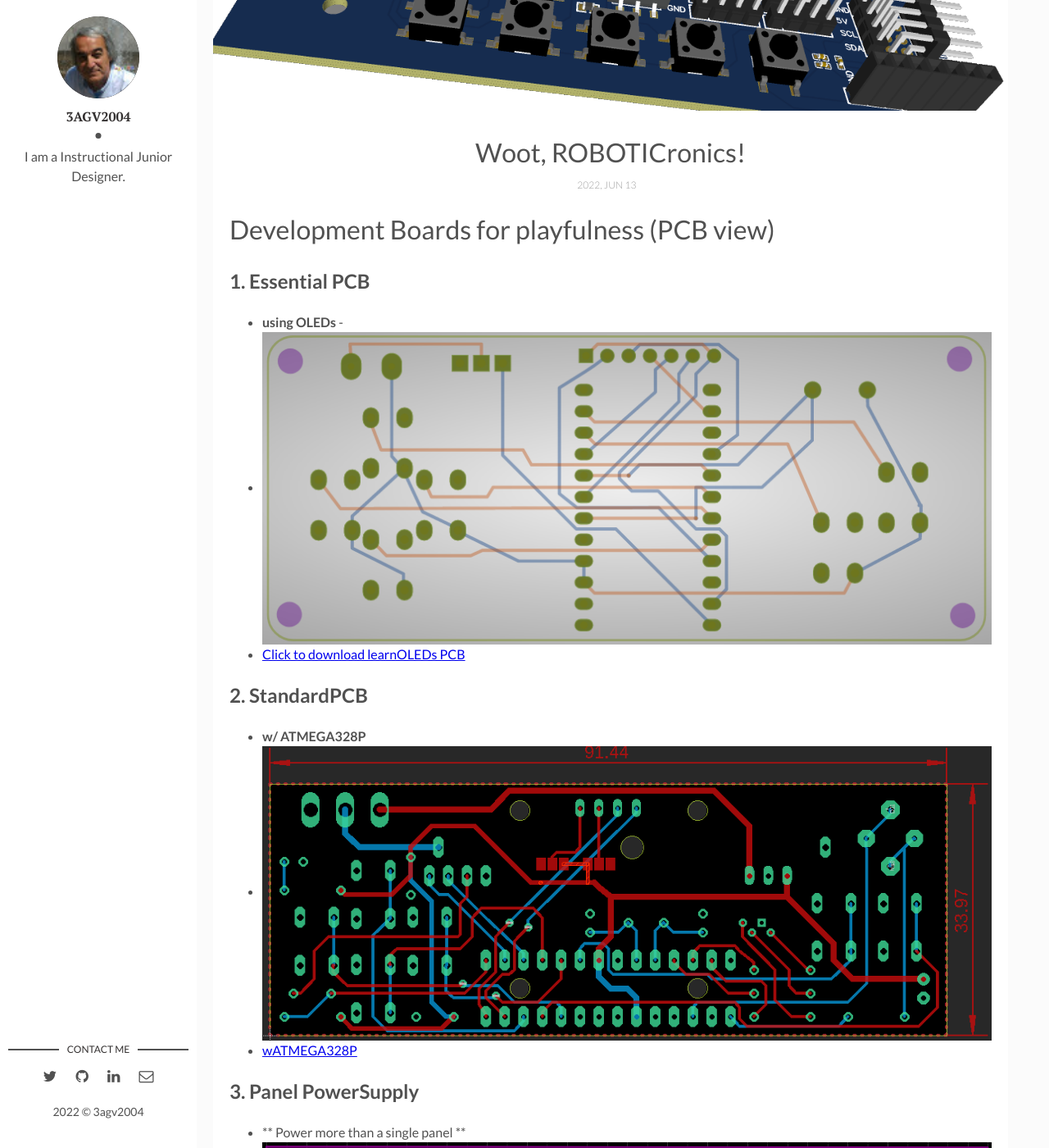
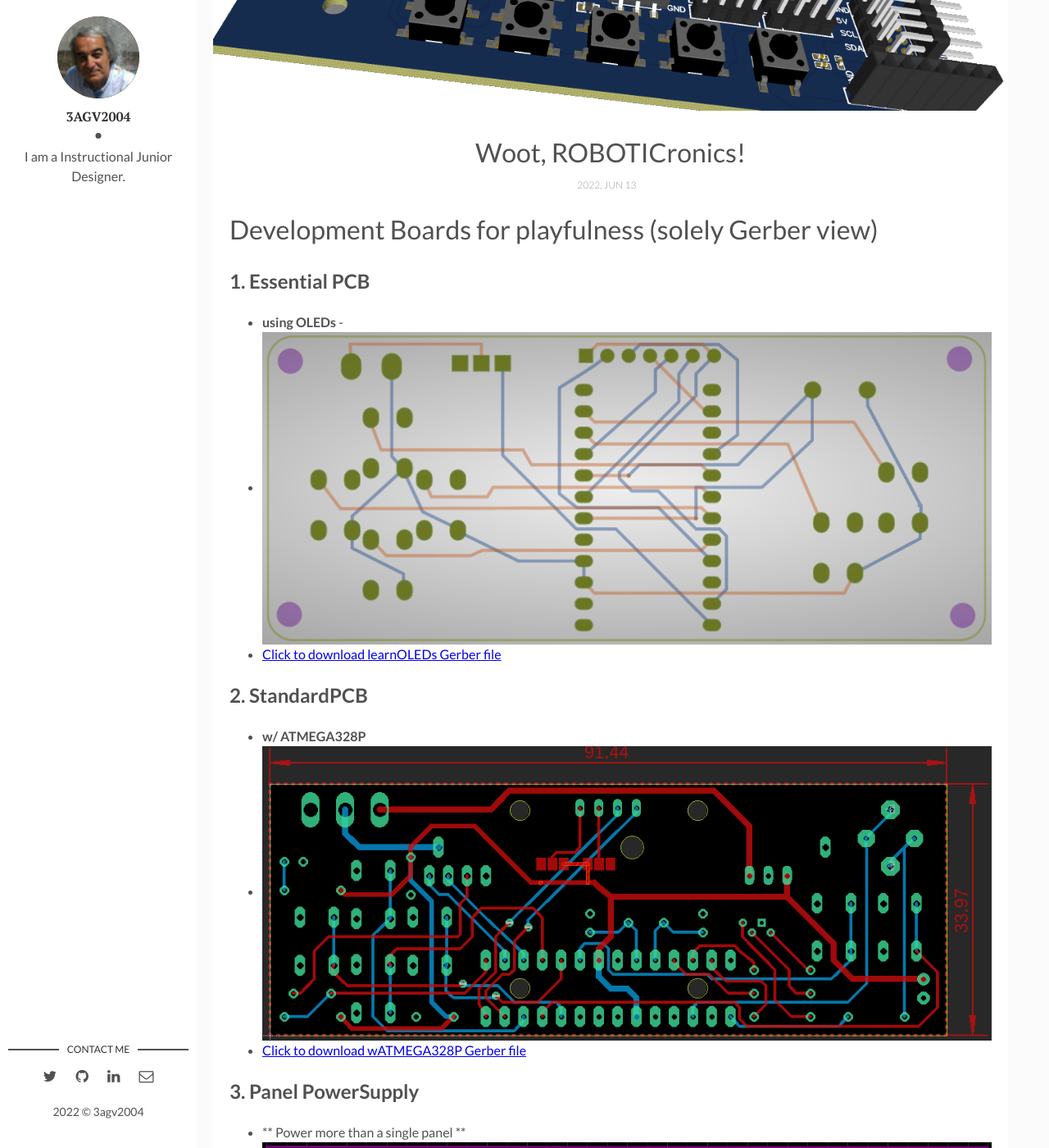
Before and after one commit to ROBOTICronics/ROBOTICronics.github.io, a Jekyll site: the page built from _posts/2017-04-06-welcome-to-ROBOTICronics.markdown, in a window 1280 px wide and 1400 px high, scrolled down 385 px. Shown: the whole window at 82% size. Built offline with Jekyll 4.4.1, drawn with Linux system fonts in a browser that asks for light colours; comment, search, counter and statistics services are not loaded; some of the changed text lies outside the part shown.

Commit message:
Update 2017-04-06-welcome-to-ROBOTICronics.markdown

```diff
--- a/_posts/2017-04-06-welcome-to-ROBOTICronics.markdown
+++ b/_posts/2017-04-06-welcome-to-ROBOTICronics.markdown
@@ -6,21 +6,21 @@
 img:  myPCBs.png # Add image post (optional)
 ---
 
-# Development Boards for playfulness (PCB view)
+# Development Boards for playfulness (solely Gerber view)
 ## 1.  Essential PCB
   - **using OLEDs** -
   - ![1st Board]({{site.baseurl}}/assets/img/learnOLEDs.png)
-  - <a href="https://github.com/ROBOTICronics/PCB/blob/main/xMM/learnOLEDs.zip?raw=true" download="wATMEGA328P">Click to download learnOLEDs PCB</a>
+  - <a href="https://github.com/ROBOTICronics/PCB/blob/main/xMM/learnOLEDs.zip?raw=true" download="wATMEGA328P">Click to download learnOLEDs Gerber file</a>
 
 ## 2.  StandardPCB
   - **w/ ATMEGA328P**
   - ![2nd Board]({{site.baseurl}}/assets/img/wATMEGA328P.png)
-  - [wATMEGA328P](https://github.com/ROBOTICronics/PCB/blob/main/xMM/wATMEGA328P.zip?raw=true)
+  - [Click to download wATMEGA328P Gerber file](https://github.com/ROBOTICronics/PCB/blob/main/xMM/wATMEGA328P.zip?raw=true)
 
 ## 3. Panel PowerSupply
   - ** Power more than a single panel **
   - ![3rd Board]({{site.baseurl}}/assets/img/panelpowersupply.png)
-  - <a href="https://github.com/ROBOTICronics/PCB/blob/main/xMM/panel-power-supply.zip?raw=true">Click to download Panel Power Supply PCB</a>
+  - <a href="https://github.com/ROBOTICronics/PCB/blob/main/xMM/panel-power-supply.zip?raw=true">Click to download Panel Power Supply Gerber file</a>
 
 ...
 
```
